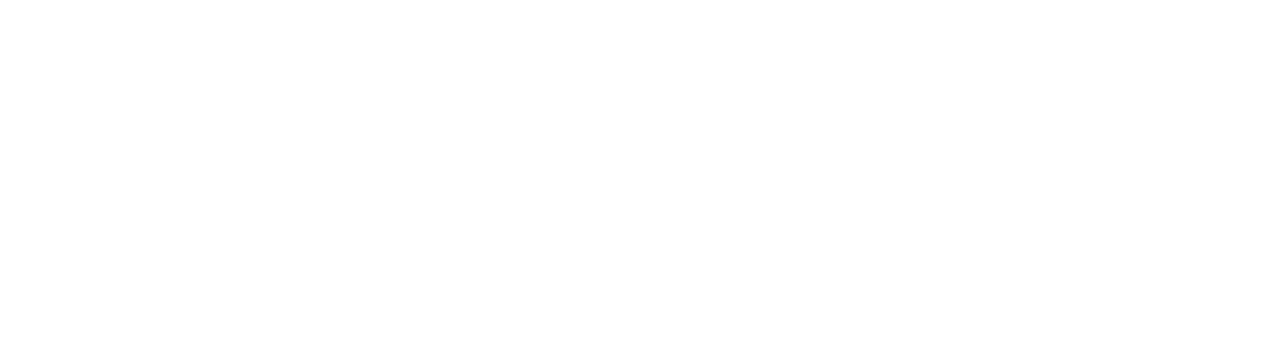
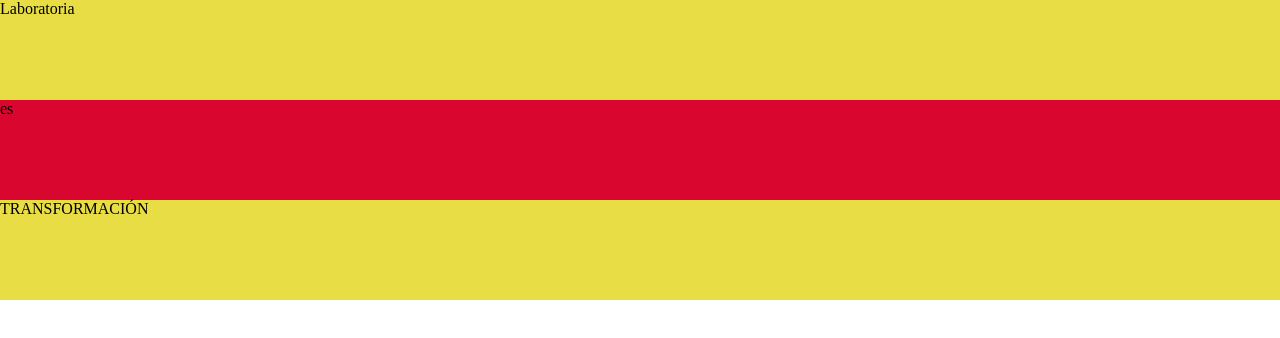
Before and after one commit to LaboratoriaChile/la-bandera, a plain HTML site: page parte1/index.html in a window 1280 px wide. Drawn offline with Linux system fonts and the light colour scheme.

Commit message:
Primera parte

```diff
--- a/parte1/css/main.css
+++ b/parte1/css/main.css
@@ -1 +1,14 @@
 /* Escribe tu css aqui */
+body{
+	margin: 0;
+}
+.yellow, .pink{
+	height: 100px;
+}
+.yellow{
+	background-color: #E8DD45;
+}
+
+.pink{
+	background-color: #D90630;
+}
--- a/parte1/index.html
+++ b/parte1/index.html
@@ -1,9 +1,19 @@
 <!DOCTYPE html>
-<html>
-	<head>
-		<!-- Completa tu código aqui -->
-	</head>
-	<body>
-		<!-- Completa tu código aqui -->
-	</body>
+<html lang="en">
+<head>
+	<meta charset="UTF-8">
+	<title>La bandera</title>
+	<link rel="stylesheet" href="css/main.css">
+</head>
+<body>
+	<div class="yellow">
+		Laboratoria
+	</div>
+	<div class="pink">
+		es
+	</div>
+	<div class="yellow">
+		TRANSFORMACIÓN
+	</div>
+</body>
 </html>
```
